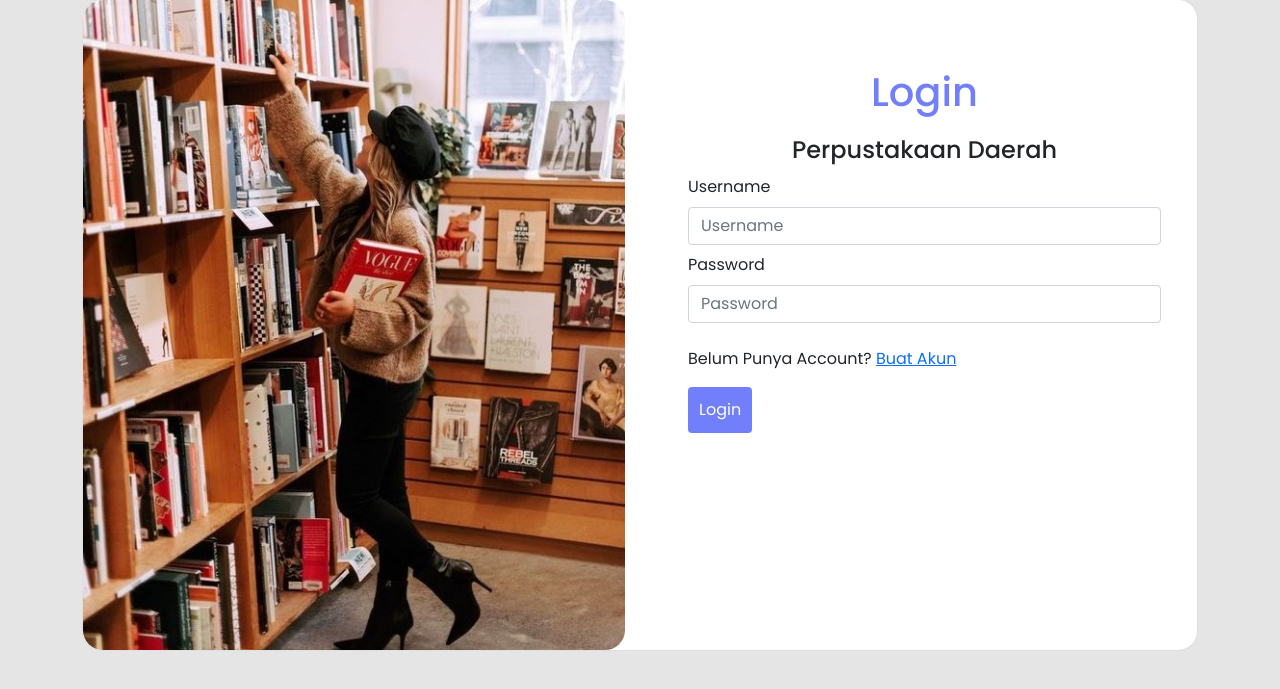
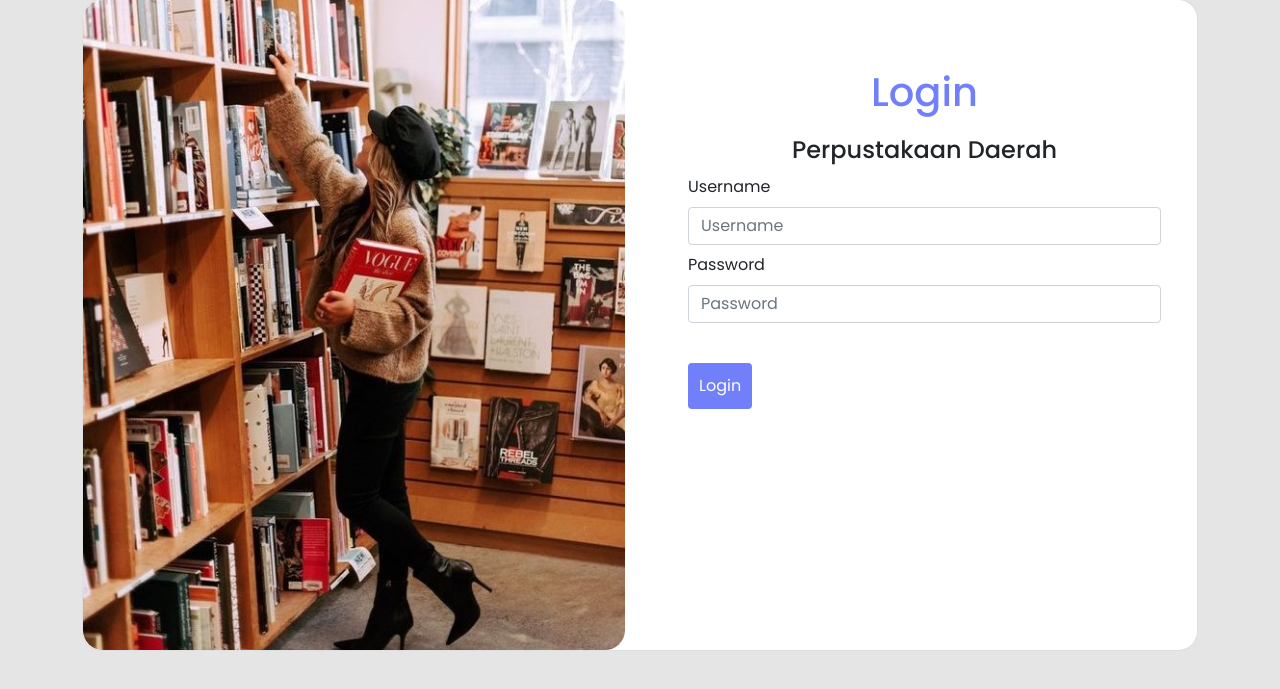
Before and after one commit to FaustinaPuspamurti/UKK-Perpustakaan, a PHP site: page /tokobuku/login.php in a window 1280 px wide. Shown: the part 75-764 px from the top of the page. Run offline with PHP 8.4, Linux system fonts and the light colour scheme.

Commit message:
Update login.php

```diff
--- a/login.php
+++ b/login.php
@@ -91,7 +91,6 @@ if( isset($_POST['submit']) ){
                                 <input type="password" class="form-control"name="password" id="exampleFormControlInput1"
                                     placeholder="Password">
                                     <br>
-                                <p> Belum Punya Account? <a href="register.php">Buat Akun</a></p>
                             </div>
                             <div class="mb-2">
                                 <button type="submit" name="submit" class="btn mb-3">Login</button>
```
